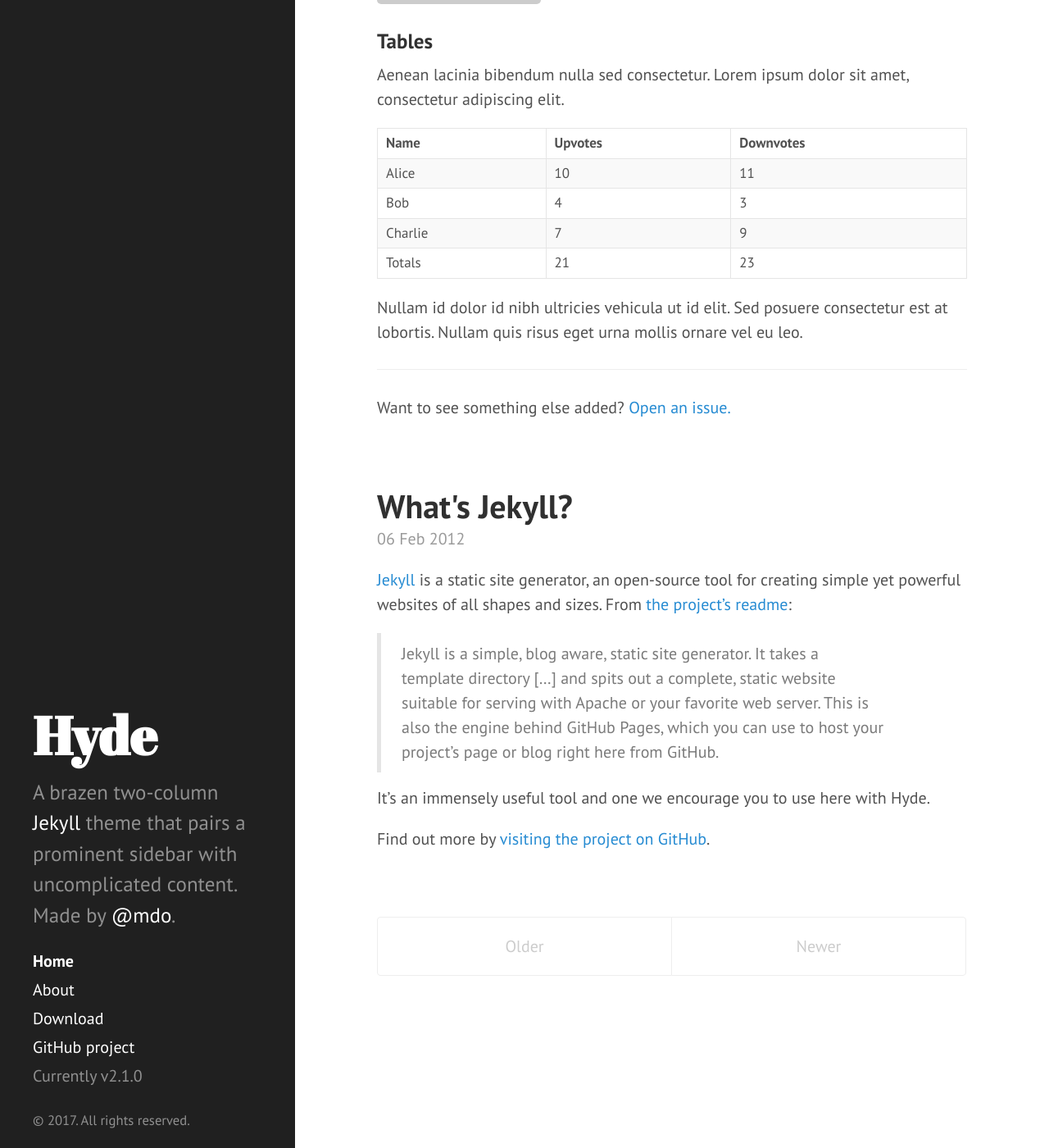
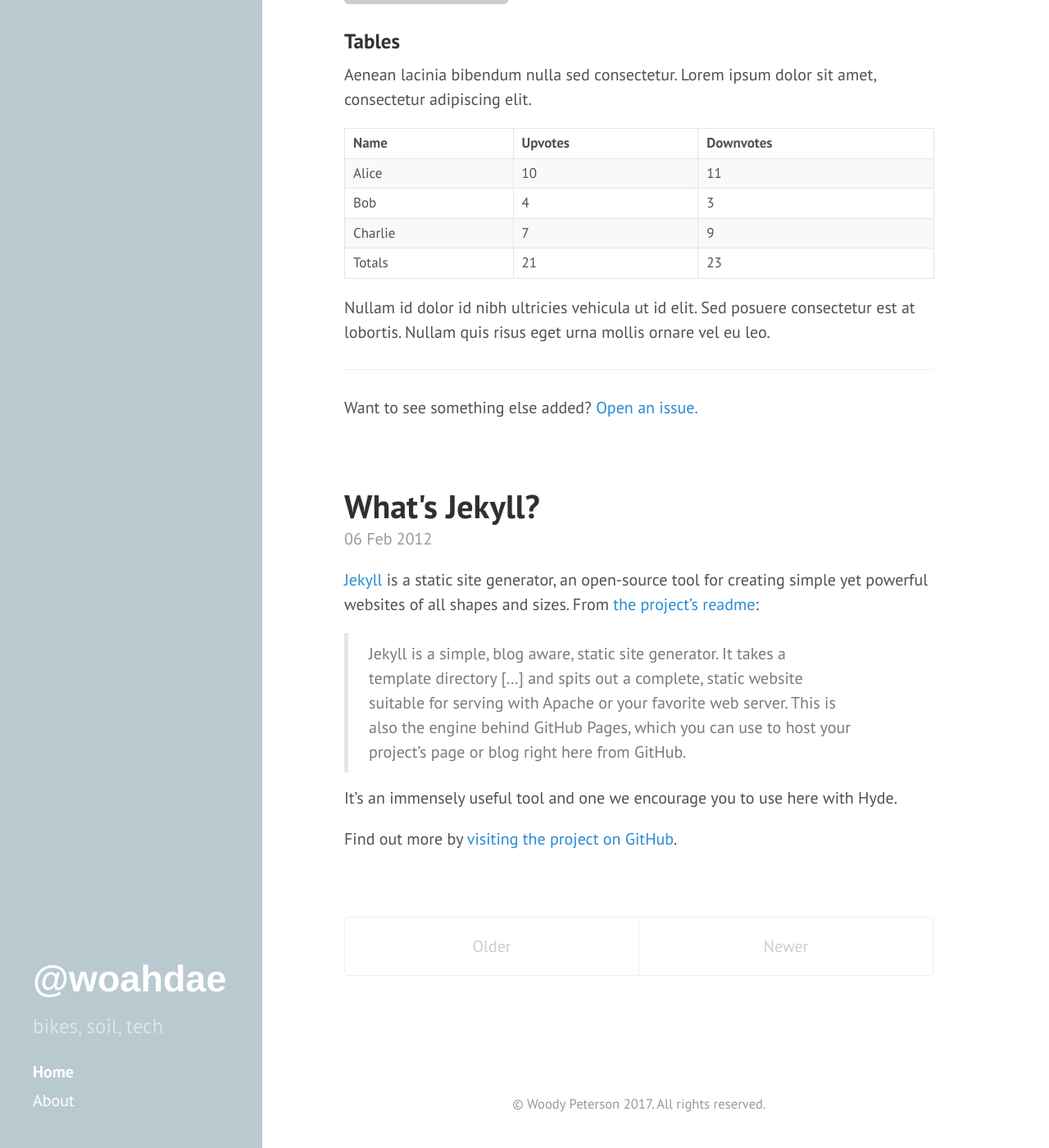
Before and after one commit to woahdae/woahdae-orig.github.io, a Jekyll site: the page built from index.html, in a window 1280 px wide and 1400 px high, scrolled down 5450 px. Shown: the whole window at 82% size. Built offline with Jekyll 4.4.1, drawn with Linux system fonts in a browser that asks for light colours; the list of posts is cut into pages by our own code.

Commit message:
Customizing hyde

```diff
--- a/_config.yml
+++ b/_config.yml
@@ -2,13 +2,11 @@
 permalink:           pretty
 
 # Setup
-title:               Hyde
-tagline:             A Jekyll theme
+title:               '@woahdae'
+tagline:             bikes, soil, tech
 description:         >
-  A brazen two-column <a href="http://jekyllrb.com" target="_blank">Jekyll</a>
-  theme that pairs a prominent sidebar with uncomplicated content.
-  Made by <a href="https://twitter.com/mdo" target="_blank">@mdo</a>.
-url:                 http://hyde.getpoole.com
+  bikes, soil, tech
+url:                 http://woahdae.com
 paginate:            5
 baseurl:             ""
 
@@ -18,14 +16,9 @@
 
 # About/contact
 author:
-  name:              Mark Otto
-  url:               https://twitter.com/mdo
-  email:             markdotto@gmail.com
-
-# Custom vars
-version:             2.1.0
-github:
-  repo:              https://github.com/poole/hyde
+  name:              Woody Peterson
+  url:               http://woahdae.com
+  email:             woody.peterson@gmail.com
 
 # Gems
 plugins:
--- /dev/null
+++ b/_includes/foot.html
@@ -0,0 +1,5 @@
+<footer>
+  <small>
+    &copy; {{ site.author.name }} <time datetime="{{ site.time | date_to_xmlschema }}">{{ site.time | date: '%Y' }}</time>. All rights reserved.
+  </small>
+</footer>
--- a/_includes/head.html
+++ b/_includes/head.html
@@ -12,6 +12,7 @@
 
   <link rel="stylesheet" href="{{ site.baseurl }}/css/poole.css">
   <link rel="stylesheet" href="{{ site.baseurl }}/css/hyde.css">
+  <link rel="stylesheet" href="{{ site.baseurl }}/css/custom.css">
   <link rel="stylesheet" href="http://fonts.googleapis.com/css?family=PT+Sans:400,400italic,700|Abril+Fatface">
 
   <link rel="apple-touch-icon-precomposed" sizes="144x144" href="{{ site.baseurl }}/public/apple-touch-icon-precomposed.png">
--- a/_includes/sidebar.html
+++ b/_includes/sidebar.html
@@ -19,14 +19,7 @@
           <a class="sidebar-nav-item{% if page.url == node.url %} active{% endif %}" href="{{ node.url }}">{{ node.title }}</a>
         {% endif %}
       {% endfor %}
-
-      <a class="sidebar-nav-item" href="{{ site.github.repo }}/archive/v{{ site.version }}.zip">Download</a>
-      <a class="sidebar-nav-item" href="{{ site.github.repo }}">GitHub project</a>
-      <span class="sidebar-nav-item">Currently v{{ site.version }}</span>
     </nav>
 
-    <small>
-      &copy; <time datetime="{{ site.time | date_to_xmlschema }}">{{ site.time | date: '%Y' }}</time>. All rights reserved.
-    </small>
   </div>
 </aside>
--- a/_layouts/default.html
+++ b/_layouts/default.html
@@ -14,4 +14,7 @@
     </div>
 
   </body>
+
+  {% include foot.html %}
+
 </html>
--- a/_layouts/notes.txt
+++ /dev/null
@@ -1,5 +0,0 @@
-inspiration:
-
-http://hyde.getpoole.com/
-http://jdwallace12.github.io/pixyllated/
-https://qwtel.com/hydejack/2017/07/27/gems/
--- /dev/null
+++ b/css/custom.scss
@@ -0,0 +1,38 @@
+---
+# Use a comment to ensure Jekyll reads the file to be transformed into CSS later
+# only main files contain this front matter, not partials.
+---
+
+.sidebar {
+  background-color: #b9c9d0;
+}
+
+/* About section */
+.sidebar-about h1 {
+  font-family: Helvetica, Arial, sans-serif;
+  font-size: 2.25rem;
+}
+
+footer {
+  text-align: center;
+  color: #999999;
+}
+
+@media (min-width: 64em) {
+  .content, footer {
+    margin-left: 20rem;
+    margin-right: 4rem;
+  }
+}
+
+@media (min-width: 48em) {
+  .sidebar {
+    width: 16rem;
+  }
+
+  .content, footer {
+    max-width: 38rem;
+    margin-left: 20rem;
+    margin-right: 2rem;
+  }
+}
```
Also changed, not shown: css/default.css (deleted, +0 -11 lines).
